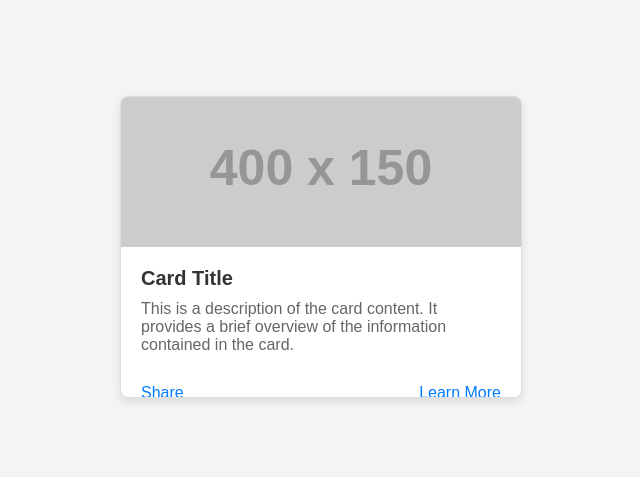
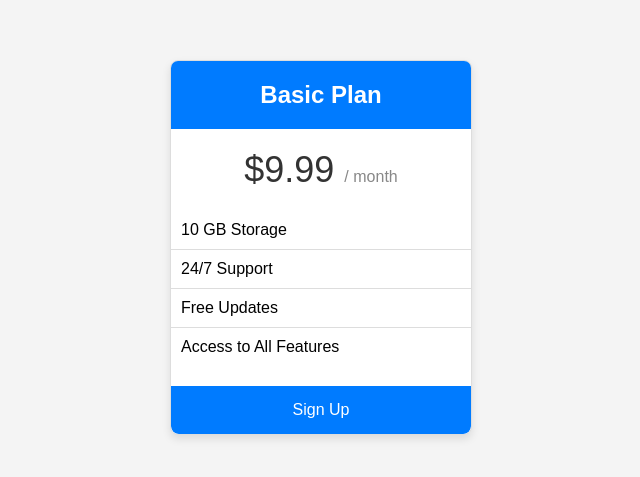
Before and after one commit to SimranRout87/NextgenDevHouse, a plain HTML site: page Questions/h.html in a window 1280 px wide. Shown: the part 153-630 px from the top of the page, without its empty margins (319-959 px from the left). Drawn offline with Linux system fonts and the light colour scheme; placeholder pictures from the web are drawn by us.

Commit message:
question 4

```diff
--- a/Questions/h.html
+++ b/Questions/h.html
@@ -1,10 +1,9 @@
-
     <!DOCTYPE html>
     <html lang="en">
     <head>
         <meta charset="UTF-8">
         <meta name="viewport" content="width=device-width, initial-scale=1.0">
-    <title>Info Card</title>
+        <title>Price Card</title>
         <style>
             body {
                 font-family: Arial, sans-serif;
@@ -15,62 +14,70 @@
                 background-color: #f4f4f4;
                 margin: 0;
             }
-        .info-card {
-            width: 400px;
-            height: 300px;
+            .price-card {
+                width: 300px;
                 border: 1px solid #ddd;
                 border-radius: 8px;
                 box-shadow: 0 4px 8px rgba(0, 0, 0, 0.1);
                 background-color: #fff;
                 overflow: hidden;
-            display: flex;
-            flex-direction: column;
+                text-align: center;
             }
-        .info-card img {
+            .price-card h2 {
+                background-color: #007bff;
+                color: #fff;
+                padding: 20px 0;
+                margin: 0;
+            }
+            .price-card .price {
+                font-size: 36px;
+                color: #333;
+                margin: 20px 0;
+            }
+            .price-card .price span {
+                font-size: 16px;
+                color: #888;
+            }
+            .price-card ul {
+                list-style: none;
+                padding: 0;
+                margin: 20px 0;
+                text-align: left;
+            }
+            .price-card ul li {
+                padding: 10px;
+                border-bottom: 1px solid #ddd;
+            }
+            .price-card ul li:last-child {
+                border-bottom: none;
+            }
+            .price-card button {
+                background-color: #007bff;
+                color: #fff;
+                border: none;
+                padding: 15px;
                 width: 100%;
-            height: 150px;
-            object-fit: cover;
-        }
-        .info-card .content {
-            padding: 20px;
-            flex: 1;
-        }
-        .info-card .content h3 {
-            margin: 0;
-            font-size: 20px;
-            color: #333;
-        }
-        .info-card .content p {
-            margin: 10px 0;
-            color: #666;
-        }
-        .info-card .actions {
-            display: flex;
-            justify-content: space-between;
-            padding: 0 20px 20px;
-        }
-        .info-card .actions a {
-            text-decoration: none;
-            color: #007bff;
                 font-size: 16px;
                 cursor: pointer;
+                border-bottom-left-radius: 8px;
+                border-bottom-right-radius: 8px;
             }
-        .info-card .actions a:hover {
-            text-decoration: underline;
+            .price-card button:hover {
+                background-color: #0056b3;
             }
         </style>
     </head>
     <body>
-    <div class="info-card">
-        <img src="https://via.placeholder.com/400x150" alt="Card Image">
-        <div class="content">
-            <h3>Card Title</h3>
-            <p>This is a description of the card content. It provides a brief overview of the information contained in the card.</p>
-        </div>
-        <div class="actions">
-            <a href="#">Share</a>
-            <a href="#">Learn More</a>
-        </div>
+        <div class="price-card">
+            <h2>Basic Plan</h2>
+            <div class="price">$9.99 <span>/ month</span></div>
+            <ul>
+                <li>10 GB Storage</li>
+                <li>24/7 Support</li>
+                <li>Free Updates</li>
+                <li>Access to All Features</li>
+            </ul>
+            <button>Sign Up</button>
         </div>
     </body>
     </html>
```
Also changed, not shown: Questions/practicequestionset-1.html (+47 -0 lines). Lines whose indentation alone changed are shown as unchanged.
